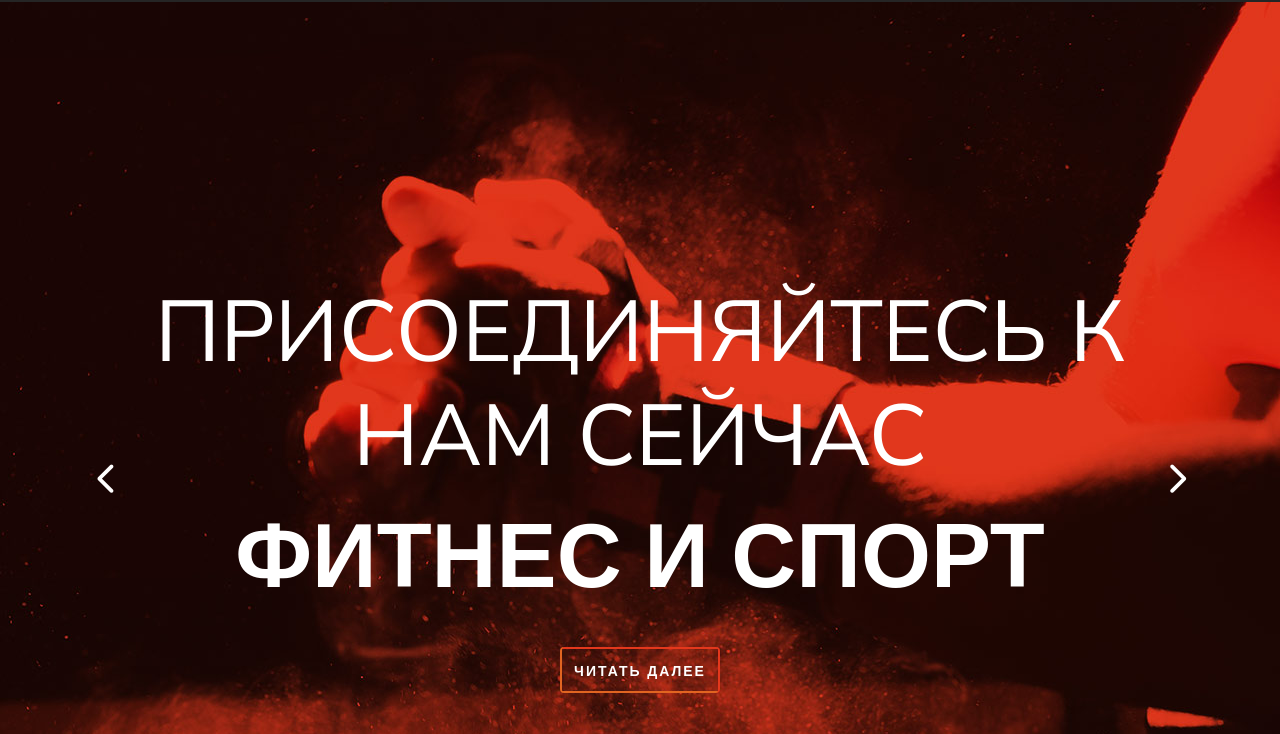
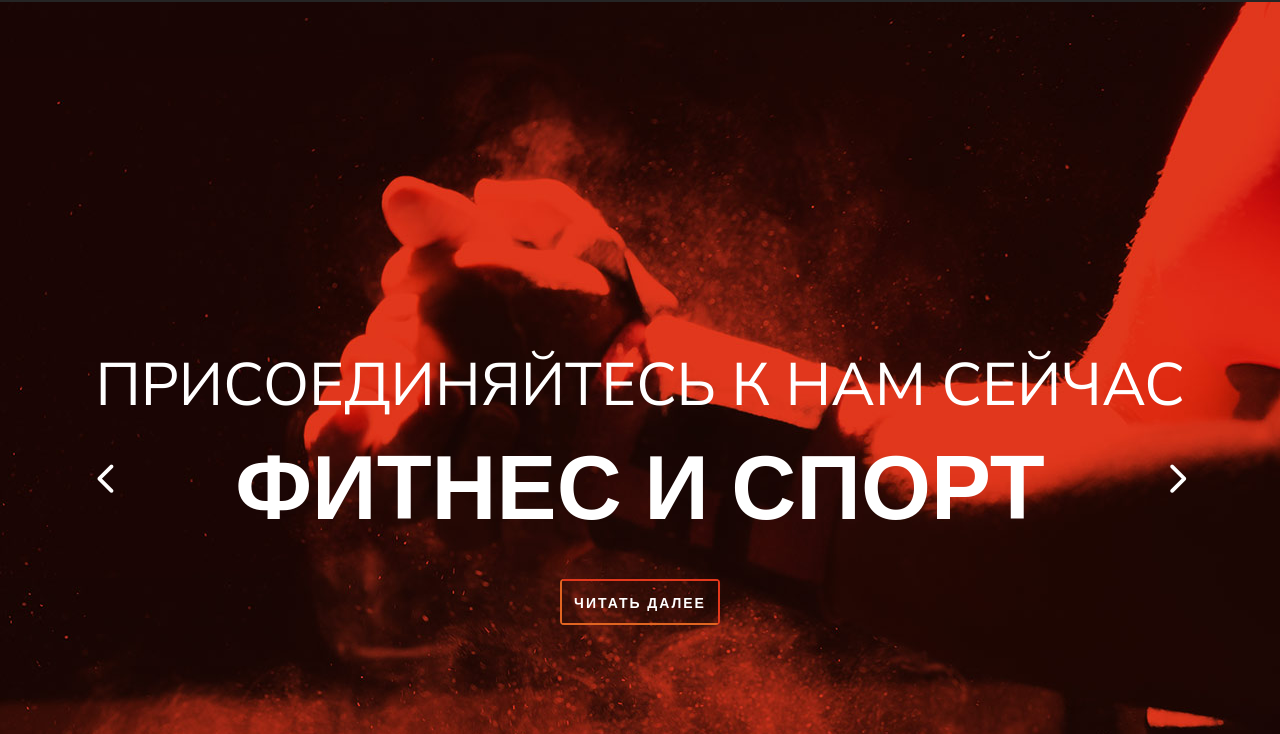
Before and after one commit to kindyakov/activator, a plain HTML site: page index.html in a window 1280 px wide. Shown: the part 66-800 px from the top of the page. Drawn offline with nearby package versions, Linux system fonts and the light colour scheme.

Commit message:
modified:   css/style.css

```diff
--- a/css/style.css
+++ b/css/style.css
@@ -2908,10 +2908,6 @@ ol {
 	.container {
 		max-width: 1200px;
 	}
-
-	.hero-text h2 {
-		font-size: calc(60px + 24 * ((100vw - 360px) / 840)) !important;
-	}
 }
 
 /* Medium Device : 1200px */
```
